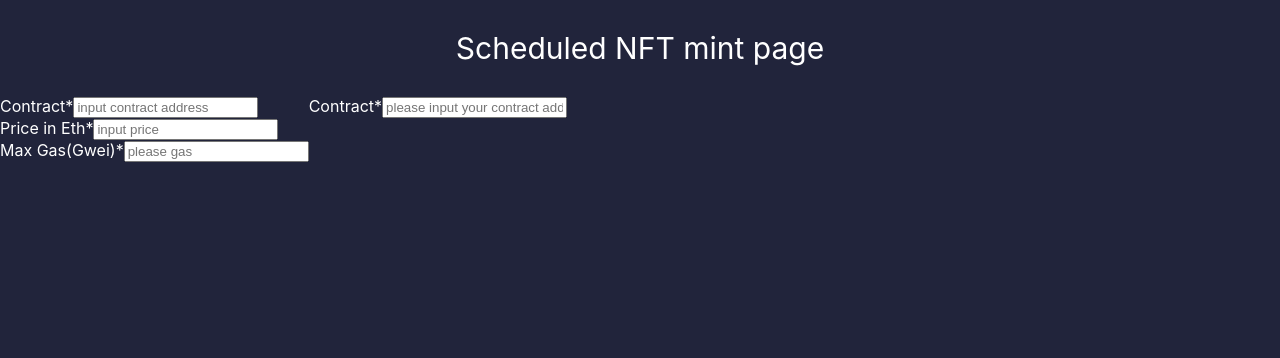
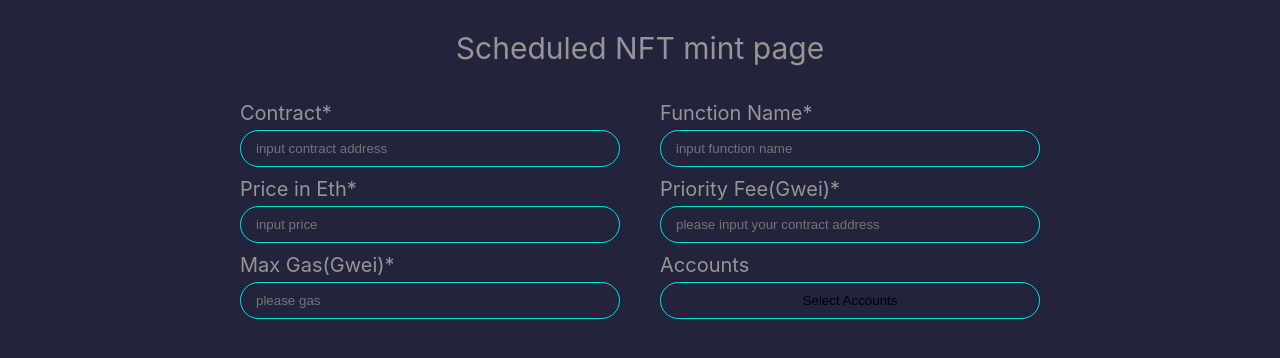
Before and after one commit to 0xCryptoAngel/nft-analysis-app, a React (Create React App) app: page / in a window 1280 px wide. Shown: the top 358 px of the page. Built offline with nearby package versions, Linux system fonts and the light colour scheme.

Commit message:
frontend_fix

```diff
--- a/src/App.css
+++ b/src/App.css
@@ -1,7 +1,7 @@
 .container {
   display: flex;
   background-color: #21243B;
-  color: white;
+  color: rgb(153, 148, 148);
   flex-direction: column;
   height: 100vh;
 }
@@ -13,7 +13,33 @@
 .row {
   display: flex;
   flex-direction: column;
+  width: 380px;
 }
 .form {
   display: flex;
+  width: 800px;
+  margin: 0 auto;
+  font-size: 20px;
+  justify-content: space-between;
 }
+.item {
+  display: flex;
+  flex-direction: column;
+  justify-content: space-between;
+  margin: 5px 0;
+
+}
+.item input[type=text] {
+  border-radius: 20px;
+  padding: 10px 15px;
+  border: 1px solid #00E4EF;
+  background-color: #21243B;
+  margin-top: 5px;
+}
+.item input[type=submit] {
+  border-radius: 20px;
+  padding: 10px 15px;
+  border: 1px solid #00E4EF;
+  background-color: #21243B;
+  margin-top: 5px;
+}
--- a/src/App.js
+++ b/src/App.js
@@ -6,24 +6,32 @@ function App() {
       <div className='title'>Scheduled NFT mint page</div>
       <div className='form'>
         <div className='row'>
-          <div>
+          <div className='item'>
             <label>Contract*</label>
             <input type="text" placeholder='input contract address'/>
           </div>
-          <div>
+          <div className='item'>
             <label>Price in Eth*</label>
             <input type="text" placeholder='input price'/>
           </div>
-          <div>
+          <div className='item'>
             <label>Max Gas(Gwei)*</label>
             <input type="text" placeholder='please gas'/>
           </div>
         </div>
 
-        <div>
-          <div>
-            <label>Contract*</label>
+        <div className='row'>
+          <div className='item'>
+            <label>Function Name*</label>
+            <input type="text" placeholder='input function name'/>
+          </div>
+          <div className='item'>
+            <label>Priority Fee(Gwei)*</label>
             <input type="text" placeholder='please input your contract address'/>
+          </div>
+          <div className='item'>
+            <label>Accounts</label>
+            <input type="submit" value="Select Accounts"/>
           </div>
         </div>
       </div>
```
